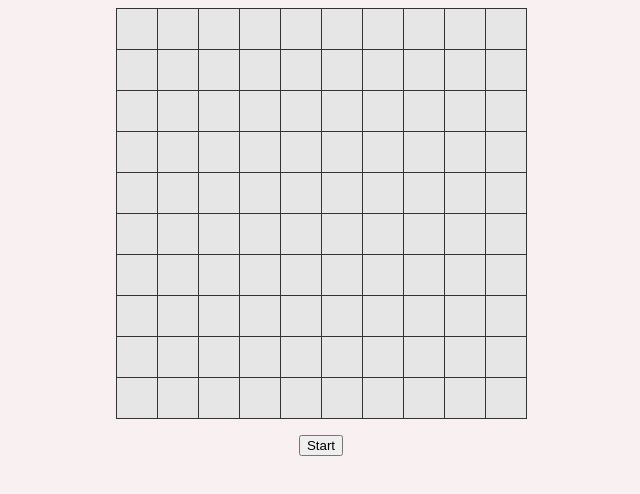
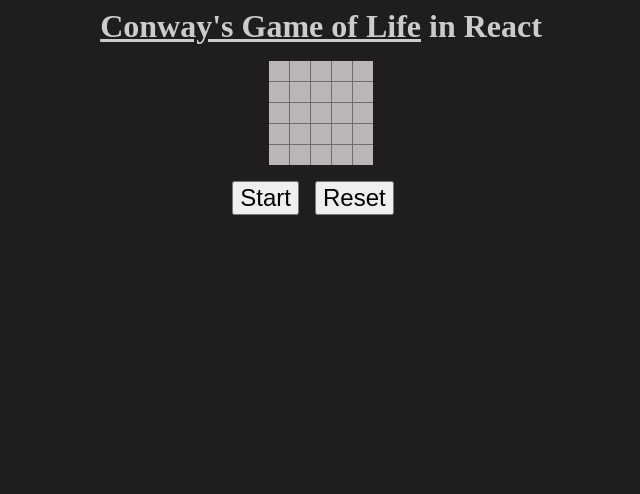
Before and after one commit to MaximeSantos/game-of-life-react, a React (Vite) app: page / in a window 1280 px wide. Shown: the top 494 px of the page, without its empty margins (319-959 px from the left). Built offline with nearby package versions, Linux system fonts and the light colour scheme.

Commit message:
Add most basic functionnalities - still need to fix our arrays having the same reference point despite rest operator

```diff
--- a/src/App.tsx
+++ b/src/App.tsx
@@ -1,4 +1,7 @@
-import { useState } from 'react';
+import { useEffect, useState } from 'react';
+
+import { countNbOfActiveNeighbours } from './utils/count';
+import { nbRows, createEmptyBoard } from './utils/emptyBoard';
 
 import Cell from './Cell';
 
@@ -8,29 +11,29 @@
 
 1. Create a basic X by X grid with a hardcoded two dimensional array as a state at first
 2. Add the ability to click on a cell to change its state: active vs inactive
-3.
+3. Create function to count number of active neighbours
+4. Create conditions so that cells go active or inactive depending on the number of neighbours
+  - If active cell has 2 or 3 active neighbours - it stays active
+  - If inactive cell has 3 active neighbours - it becomes active
+  - Otherwise, cell stays/becomes inactive
+5. Make the app refresh on a timer
+6.
+*/
+// TODO Currently the game logic is not right since we only made a shallow clone of our board.
+// TODO We probably needs to make a deep clone to pass to our countNbOfActiveNeighbours()
+// TODO (or at least make sur the board we pass dont use the same reference as our state)
 
-*/
 function App() {
-  const [boardCells, setBoardCells] = useState([
-    ['', '', '', '', '', '', '', '', '', ''],
-    ['', '', '', '', '', '', '', '', '', ''],
-    ['', '', '', '', '', '', '', '', '', ''],
-    ['', '', '', '', '', '', '', '', '', ''],
-    ['', '', '', '', '', '', '', '', '', ''],
-    ['', '', '', '', '', '', '', '', '', ''],
-    ['', '', '', '', '', '', '', '', '', ''],
-    ['', '', '', '', '', '', '', '', '', ''],
-    ['', '', '', '', '', '', '', '', '', ''],
-    ['', '', '', '', '', '', '', '', '', ''],
-  ]);
+  const [isRunning, setIsRunning] = useState(false);
+  const [board, setBoard] = useState(createEmptyBoard);
 
-  const listOfCells = boardCells.map((currentRow, rowIndex) => (
+  // creates a list of JSX elements according to the array stored in the board state
+  const listOfCells = board.map((currentRow, rowIndex) => (
     <div className="row" key={rowIndex}>
       {currentRow.map((currentCell, cellIndex) => (
         <Cell
-          boardCells={boardCells}
-          setBoardCells={setBoardCells}
+          board={board}
+          setBoard={setBoard}
           rowIndex={rowIndex}
           cellIndex={cellIndex}
           currentCell={currentCell}
@@ -40,29 +43,106 @@
     </div>
   ));
 
-  // const rows = 20;
-  // const cols = 20;
+  // when the app is running, makes the board evolve every interval
+  useEffect(() => {
+    if (isRunning) {
+      const running = setInterval(() => {
+        // console.log("On passe dans l'intervalle chaque seconde");
+        const newBoard = [...board];
 
-  // const listOfCells = [];
+        board.forEach((row, rowIndex) => {
+          // console.log('Row number', rowIndex, row);
+          row.forEach((cell, cellIndex) => {
+            // - If active cell does not have exactly 2 or 3 active neighbours - it becomes inactive
+            if (cell === 'active') {
+              // console.log('current cell is active');
 
-  // for (let i = 0; i < rows * cols; i++) {
-  //   listOfCells.push(<Cell key={i} />);
-  // }
+              // count nbOfActiveNeigbours
+              const nbOfActiveNeighbours = countNbOfActiveNeighbours(
+                rowIndex,
+                cellIndex,
+                board
+              );
+
+              // Becomes inactive if nbOfActiveNeighbours is not 2 or 3
+              if (nbOfActiveNeighbours !== 2 && nbOfActiveNeighbours !== 3) {
+                newBoard[rowIndex][cellIndex] = '';
+              }
+            } else {
+              // - If inactive cell has 3 active neighbours - it becomes active
+              // count nbOfActiveNeigbours
+              const nbOfActiveNeighbours = countNbOfActiveNeighbours(
+                rowIndex,
+                cellIndex,
+                board
+              );
+
+              // Becomes active if nbOfActiveNeighbours is exactly 3
+              if (nbOfActiveNeighbours === 3) {
+                newBoard[rowIndex][cellIndex] = 'active';
+              }
+            }
+          });
+
+          // TODO make it so the app stops if there are no changes accross two renders
+          // if (newBoard == board) {
+          //   // console.log('STOP');
+          //   setIsRunning(false);
+          // }
+
+          // new state
+          setBoard(newBoard);
+        });
+      }, 500);
+      return () => clearInterval(running);
+    }
+  }, [isRunning, board]);
+
+  // allows the user to press 'spacebar' to start/stop the app
+  useEffect(() => {
+    const handleRunning = (e: KeyboardEvent): void => {
+      if (e.key === ' ' || e.key === 'Spacebar') {
+        setIsRunning(!isRunning);
+      }
+    };
+    document.addEventListener('keydown', handleRunning);
+
+    return () => document.removeEventListener('keydown', handleRunning);
+  }, [isRunning]);
 
   return (
     <div className="container">
+      <h1>
+        <a href="https://en.wikipedia.org/wiki/Conway%27s_Game_of_Life">
+          Conway's Game of Life
+        </a>
+        &nbsp;in React
+      </h1>
+
       <div
         className="board"
         style={{
           display: 'grid',
-          gridTemplateRows: `repeat(10, 1fr)`,
-          // gridTemplateColumns: `repeat(${cols}, 1fr)`,
+          gridTemplateRows: `repeat(${nbRows}, 1fr)`,
           gap: '1px',
         }}
       >
         {listOfCells}
       </div>
-      <button onClick={() => console.log('start')}>Start</button>
+
+      <div>
+        {!isRunning && <button onClick={() => setIsRunning(true)}>Start</button>}
+        {isRunning && <button onClick={() => setIsRunning(false)}>Stop</button>}
+
+        <button
+          onClick={() => {
+            setIsRunning(false);
+            setBoard(createEmptyBoard);
+          }}
+        >
+          Reset
+        </button>
+      </div>
     </div>
   );
 }
--- a/src/Cell.tsx
+++ b/src/Cell.tsx
@@ -1,20 +1,23 @@
-// import { useState } from 'react';
+import React from 'react';
 
-const Cell = ({ boardCells, setBoardCells, rowIndex, cellIndex, currentCell }: any) => {
-  // const [active, setActive] = useState(false);
+interface Cell {
+  board: string[][];
+  setBoard: React.Dispatch<React.SetStateAction<string[][]>>;
+  rowIndex: number;
+  cellIndex: number;
+  currentCell: string;
+}
 
+const Cell: React.FC<Cell> = ({ board, setBoard, rowIndex, cellIndex, currentCell }) => {
   const handleClickCell = () => {
-    const newBoardCells = [...boardCells];
-
-    console.log('on passe dans le handleClickCell', newBoardCells);
+    const newBoardCells = [...board];
 
     if (newBoardCells[rowIndex][cellIndex] === '') {
       newBoardCells[rowIndex][cellIndex] = 'active';
     } else if (newBoardCells[rowIndex][cellIndex] === 'active') {
       newBoardCells[rowIndex][cellIndex] = '';
     }
-
-    setBoardCells(newBoardCells);
+    setBoard(newBoardCells);
   };
 
   return (
--- a/src/index.css
+++ b/src/index.css
@@ -1,7 +1,25 @@
 body {
-  background-color: #f9f0f2;
+  background-color: #1f1d1f;
   color: #333333  ;
 }
+
+h1 {
+  margin: 0 0 1rem 0;
+  color: #cecbce;
+}
+
+a {
+  color: #cecbce;
+}
+a:hover {
+  color: blue;
+}
+
+button {
+  font-size: 1.5rem;
+  margin-right: 1rem;
+}
+
 
 .container {
   display: flex;
@@ -10,8 +28,8 @@
 }
 
 .board {
-  background-color: #333333;
-  border: 1px solid #333333;
+  max-height: 100%;
+  background-color: #6f6d67;
   margin-bottom: 1rem;
 }
 
@@ -21,13 +39,11 @@
 }
 
 .cell {
-  background-color: #e6e6e6;
-  max-width: 40px;
-  max-height: 40px;
-  width: 40px;
-  height: 40px;
+  background-color: #b9b5b9;
+  width: 20px;
+  height: 20px;
 }
 
 .active {
-  background-color: #48534b;
+  background-color: #6f676d;
 }
--- /dev/null
+++ b/src/utils/count.ts
@@ -0,0 +1,55 @@
+import { nbRows, nbCols } from "./emptyBoard";
+
+// TODO Replace board.length by correct row & col length
+export const countNbOfActiveNeighbours = (
+  currentRow: number,
+  currentCol: number,
+  board: string[][],
+) => {
+  let nbOfActiveNeighbours = 0;
+
+  // check if we're not on first row of array
+  if (currentRow > 0 ) {
+    // cell top left
+    if (currentCol > 0 && board[currentRow - 1][currentCol - 1] === 'active') {
+      nbOfActiveNeighbours++;
+    }
+    // cell top
+    if (board[currentRow - 1][currentCol] === 'active') {
+      nbOfActiveNeighbours++;
+    }
+    // cell top right
+    if (currentCol < (nbCols - 1) && board[currentRow - 1][currentCol + 1] === 'active') {
+      nbOfActiveNeighbours++;
+    }
+  }
+
+  // cell left
+  if (currentCol > 0 && board[currentRow][currentCol - 1] === 'active') {
+    nbOfActiveNeighbours++;
+  }
+  // cell right
+  if (currentCol < (nbCols - 1) && board[currentRow][currentCol + 1] === 'active') {
+    nbOfActiveNeighbours++;
+  }
+
+  // check if we're not on last row of array
+  if (currentRow < (nbRows - 1)) {
+    // cell bottom left
+    if (currentCol > 0 && board[currentRow + 1][currentCol - 1] === 'active') {
+      nbOfActiveNeighbours++;
+    }
+    // cell bottom
+    if (board[currentRow + 1][currentCol] === 'active') {
+      nbOfActiveNeighbours++;
+    }
+    // cell bottom right
+    if (currentCol < (nbCols - 1) && board[currentRow + 1][currentCol + 1] === 'active') {
+      nbOfActiveNeighbours++;
+    }
+  }
+
+  console.log(currentRow, currentCol,`There are ${nbOfActiveNeighbours} neighbours`);
+
+  return nbOfActiveNeighbours;
+};
--- /dev/null
+++ b/src/utils/emptyBoard.ts
@@ -0,0 +1,16 @@
+export const nbRows = 5;
+export const nbCols = 5;
+
+export const createEmptyBoard = () => {
+  const board = [];
+  for(let row = 0; row < nbRows; row++){
+    const currentRow = [];
+
+    for(let col = 0; col < nbCols; col++){
+      currentRow.push('');
+    }
+
+    board.push(currentRow)
+  }
+  return board;
+}
```
